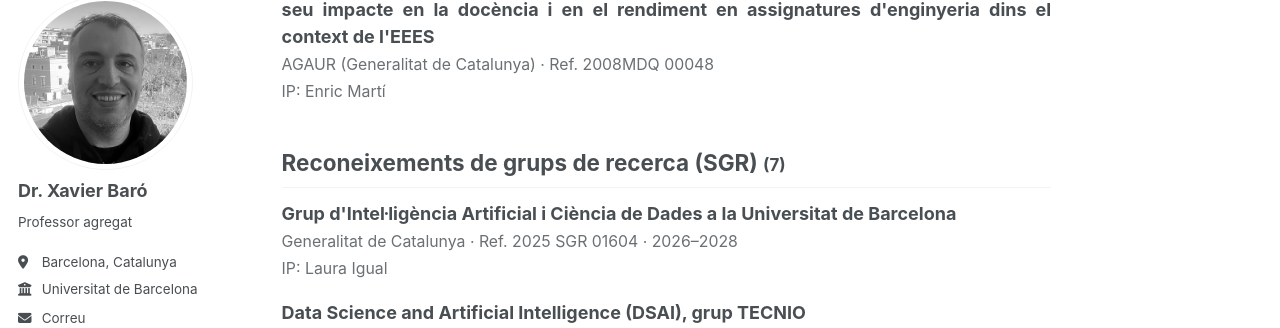
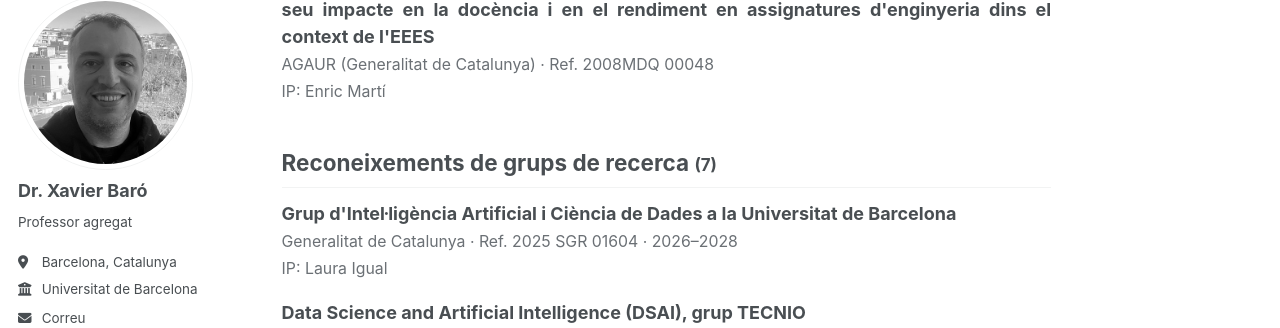
Before and after one commit to xbaro/xbaro.github.io, a Jekyll site: the page built from _pages/projects.md, in a window 1280 px wide and 900 px high, scrolled down 2059 px. Shown: the part 111-439 px from the top of the window. Built offline with Jekyll 4.4.1, drawn with Linux system fonts in a browser that asks for light colours; some web fonts are replaced.

Commit message:
Drop (SGR) from the group recognitions heading so TECNIO fits
Co-Authored-By: Claude Sonnet 5.5 <noreply@anthropic.com>

```diff
--- a/_data/i18n.yml
+++ b/_data/i18n.yml
@@ -26,7 +26,7 @@ en:
   projects_intro: "Research projects, research-group recognitions and transfer contracts in which I have taken part."
   proj_kinds:
     competitive: "Competitive research projects"
-    sgr: "Research group recognitions (SGR)"
+    sgr: "Research group recognitions"
     contract: "Transfer and contracts"
   proj_pi: "PI"
   proj_search: "Search project, funder, reference…"
@@ -97,7 +97,7 @@ ca:
   projects_intro: "Projectes de recerca, reconeixements de grups de recerca i contractes de transferència en què he participat."
   proj_kinds:
     competitive: "Projectes de recerca competitius"
-    sgr: "Reconeixements de grups de recerca (SGR)"
+    sgr: "Reconeixements de grups de recerca"
     contract: "Transferència i contractes"
   proj_pi: "IP"
   proj_search: "Cerca per projecte, finançador, referència…"
@@ -168,7 +168,7 @@ es:
   projects_intro: "Proyectos de investigación, reconocimientos de grupos de investigación y contratos de transferencia en los que he participado."
   proj_kinds:
     competitive: "Proyectos de investigación competitivos"
-    sgr: "Reconocimientos de grupos de investigación (SGR)"
+    sgr: "Reconocimientos de grupos de investigación"
     contract: "Transferencia y contratos"
   proj_pi: "IP"
   proj_search: "Buscar proyecto, financiador, referencia…"
```
